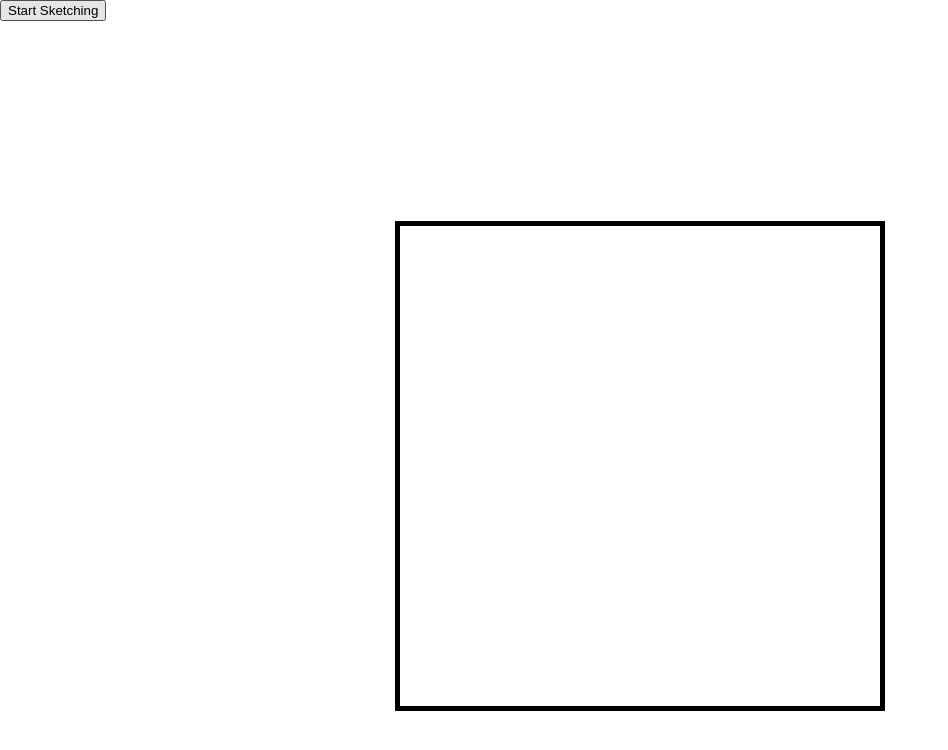
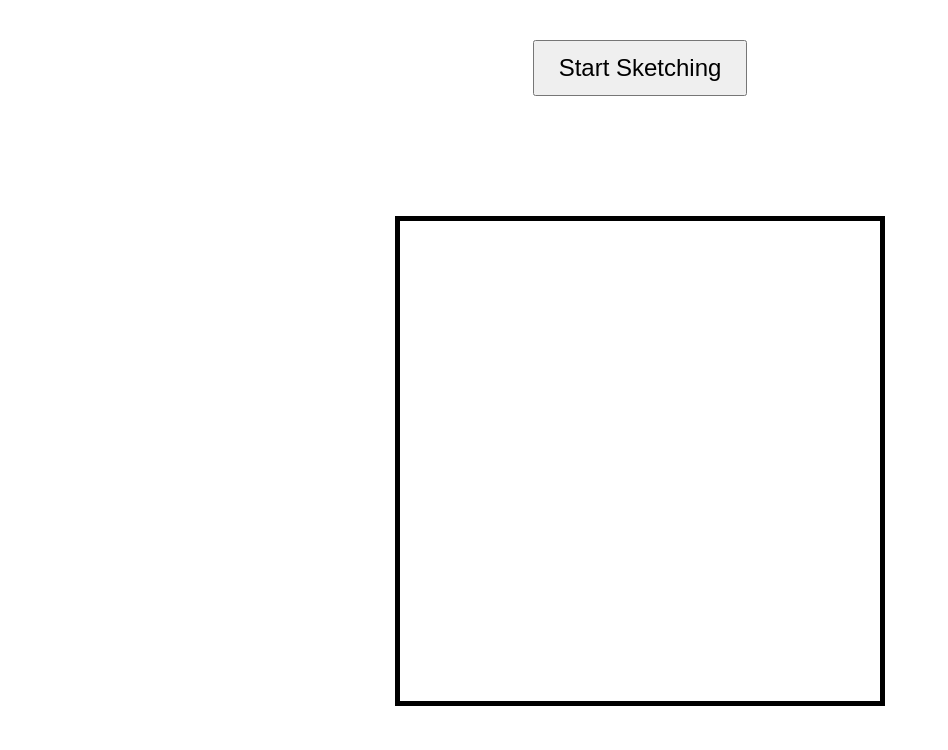
Before and after one commit to nimshrestha/etch-a-sketch, a plain HTML site: page index.html in a window 1280 px wide. Shown: the whole page, without its empty margins (0-948 px from the left). Drawn offline with Linux system fonts and the light colour scheme.

Commit message:
Add style to start button

```diff
--- a/styles.css
+++ b/styles.css
@@ -12,9 +12,17 @@ body {
     width: 480px;
     height: 480px;
     margin: 0 auto;
-    margin-top: 25vh;
+    margin-top: 15vh;
     box-sizing: content-box;
     display: flex;
     flex-wrap: wrap;
 
 }
+
+#startBtn {
+    display: block;
+    margin: 0 auto;
+    margin-top: 5vh;
+    font-size: 1.5rem;
+    padding: 0.5em 1em;
+}
```
